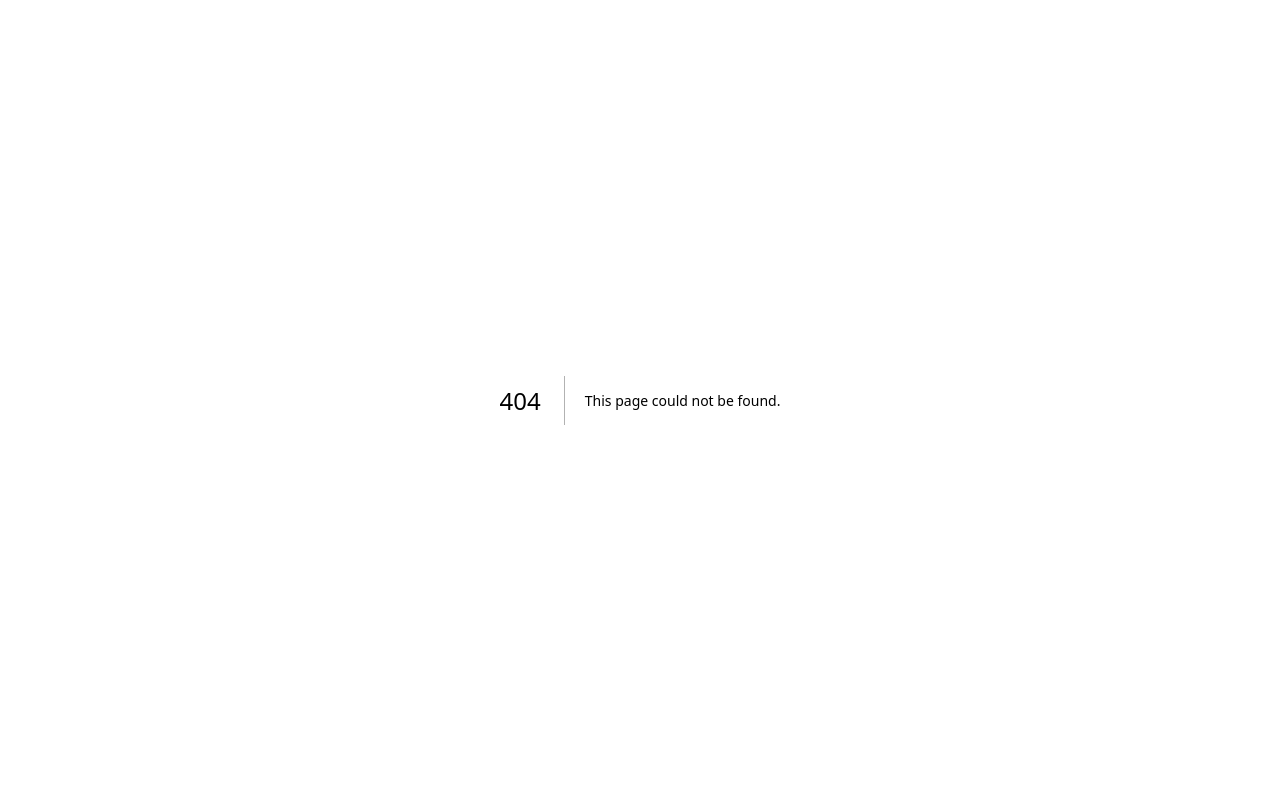
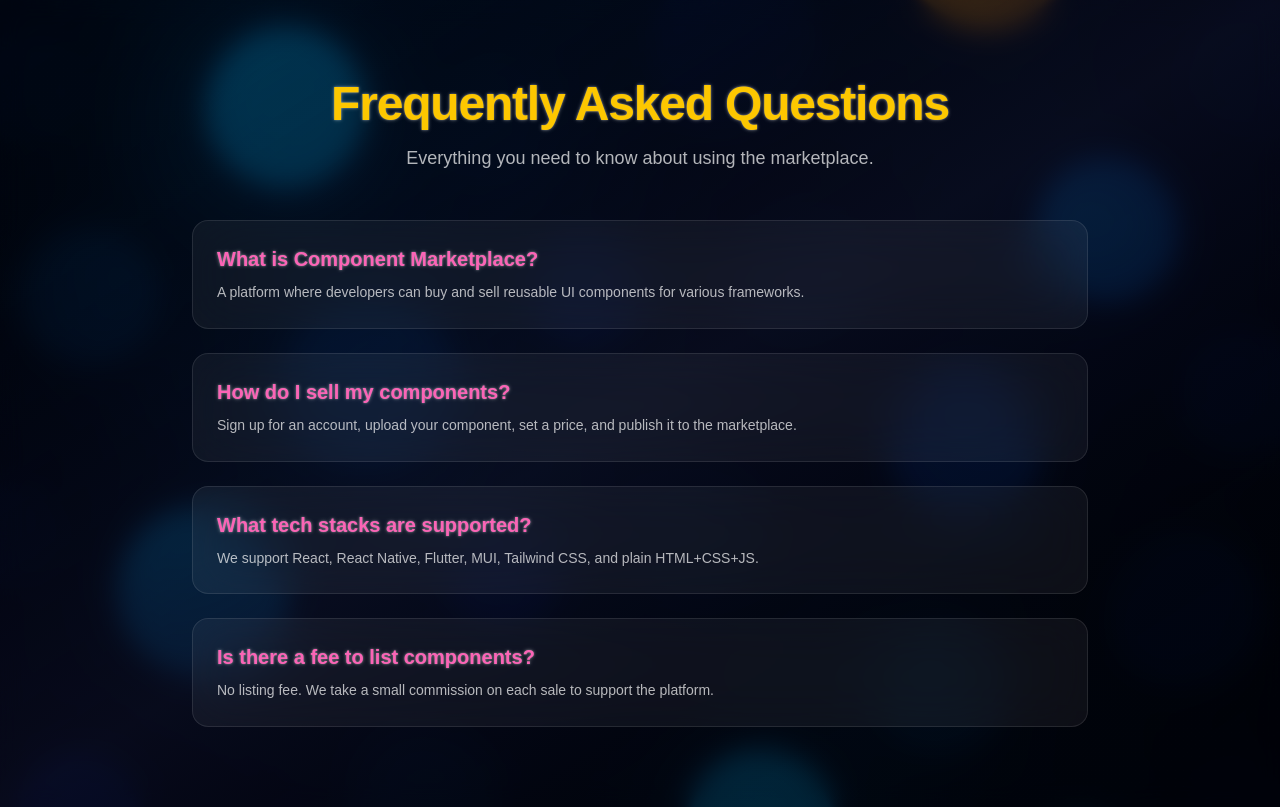
Before and after one commit to AlexanderBarlow/component-marketplace, a Next.js app: page /faqs in a window 1280 px wide. Before the commit this address had no page. Built offline with nearby package versions, Linux system fonts and the light colour scheme.

Commit message:
faqs and cards

```diff
--- /dev/null
+++ b/app/faqs/page.js
@@ -0,0 +1,70 @@
+"use client";
+
+import Image from "next/image";
+
+export default function FAQPage() {
+  const faqs = [
+    {
+      question: "What is Component Marketplace?",
+      answer:
+        "A platform where developers can buy and sell reusable UI components for various frameworks.",
+    },
+    {
+      question: "How do I sell my components?",
+      answer:
+        "Sign up for an account, upload your component, set a price, and publish it to the marketplace.",
+    },
+    {
+      question: "What tech stacks are supported?",
+      answer:
+        "We support React, React Native, Flutter, MUI, Tailwind CSS, and plain HTML+CSS+JS.",
+    },
+    {
+      question: "Is there a fee to list components?",
+      answer:
+        "No listing fee. We take a small commission on each sale to support the platform.",
+    },
+  ];
+
+  return (
+    <div className="relative min-h-screen w-full bg-background text-foreground font-sans overflow-hidden px-6 py-20">
+      <Image
+        src="/back.png"
+        alt="Background"
+        fill
+        quality={100}
+        priority
+        className="absolute inset-0 z-0 object-cover object-center scale-105 brightness-[0.9] saturate-[1.2]"
+      />
+
+      <div className="absolute inset-0 z-0 bg-gradient-to-br from-black/40 via-[#0B0C1Eaa] to-black/60 backdrop-blur-md" />
+
+      <div className="relative z-10 max-w-4xl mx-auto w-full space-y-12">
+        <div className="text-center">
+          <h1 className="text-4xl sm:text-5xl font-extrabold text-yellow-400 tracking-tight text-glow">
+            Frequently Asked Questions
+          </h1>
+          <p className="text-lg text-white/70 mt-4 max-w-xl mx-auto">
+            Everything you need to know about using the marketplace.
+          </p>
+        </div>
+
+        <div className="space-y-6">
+          {faqs.map((faq, index) => (
+            <div
+              key={index}
+              className="bg-white/5 border border-white/10 backdrop-blur-xl rounded-2xl p-6 shadow-glow text-white"
+            >
+              <h3 className="text-xl font-semibold text-pink-400 text-glow mb-2">
+                {faq.question}
+              </h3>
+              <p className="text-white/70 text-sm leading-relaxed">
+                {faq.answer}
+              </p>
+            </div>
+          ))}
+        </div>
+      </div>
+    </div>
+  );
+}
--- a/app/globals.css
+++ b/app/globals.css
@@ -51,6 +51,6 @@
   .text-glow-pink {
     text-shadow:
       0 0 2px #ec4899,
-      0 0 4px #ec4899;
+      0 0 6px #ec4899;
   }
 }
--- a/app/marketplace/page.js
+++ b/app/marketplace/page.js
@@ -106,30 +106,33 @@
           {components.map((component) => (
             <div
               key={component.id}
-              className="bg-white/5 border border-white/10 backdrop-blur-xl rounded-3xl p-6 shadow-glow hover:scale-[1.02] transition-all duration-300 cursor-pointer flex flex-col justify-between text-white group"
+              className="relative bg-white/5 border border-white/10 backdrop-blur-xl rounded-3xl p-6 pt-8 pb-24 shadow-glow hover:scale-[1.02] transition-all duration-300 cursor-pointer flex flex-col justify-between text-white group overflow-hidden"
             >
-              <div>
-                <h3 className="text-2xl font-bold text-glow mb-2 group-hover:text-yellow-300">
+              <div className="space-y-3">
+                <h3 className="text-2xl font-bold text-glow group-hover:text-yellow-300">
                   {component.name}
                 </h3>
-                <p className="text-sm text-white/70 mb-3">
-                  {component.description}
-                </p>
-                <div className="flex flex-wrap gap-2 mt-3">
+                <p className="text-sm text-white/70">{component.description}</p>
+              </div>
+
+              <div className="absolute bottom-4 left-4 flex flex-wrap gap-2">
                 {component.technologies.map((tech) => (
                   <span
                     key={tech}
-                      className={`inline-block px-3 py-1 text-xs font-semibold rounded-full ${techColors[tech]}`}
+                    className={`px-3 py-1 text-xs font-semibold rounded-full ${techColors[tech]}`}
                   >
                     {tech}
                   </span>
                 ))}
               </div>
+
+              <div className="absolute bottom-4 right-4 flex flex-col items-end space-y-2">
+                <div className=" text-glow-pink text-pink-500 px-3 py-1 rounded-full text-md font-bold ">
+                  {component.price}
                 </div>
-              <div className="mt-6 text-right">
-                <span className="text-pink-400 font-bold text-xl">
-                  {component.price}
-                </span>
+                <button className="px-4 py-2 text-sm font-bold rounded-full bg-gradient-to-r from-pink-500 to-yellow-300 text-black shadow-[0_0_15px_rgba(255,255,255,0.4)] hover:from-pink-400 hover:to-yellow-200 transition-all duration-300 hover:scale-105">
+                  Purchase
+                </button>
               </div>
             </div>
           ))}
```
Lines whose indentation alone changed are shown as unchanged.
